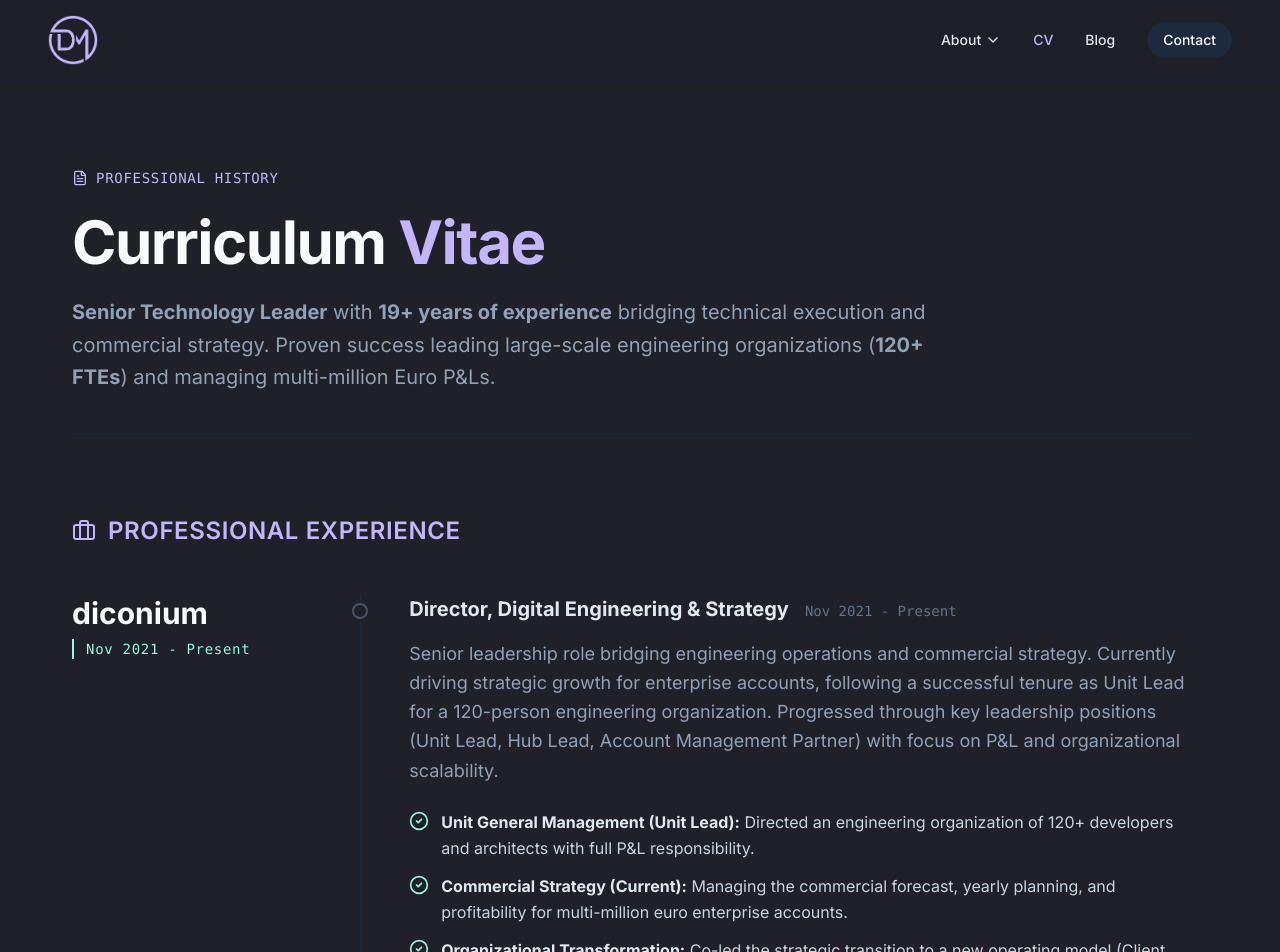
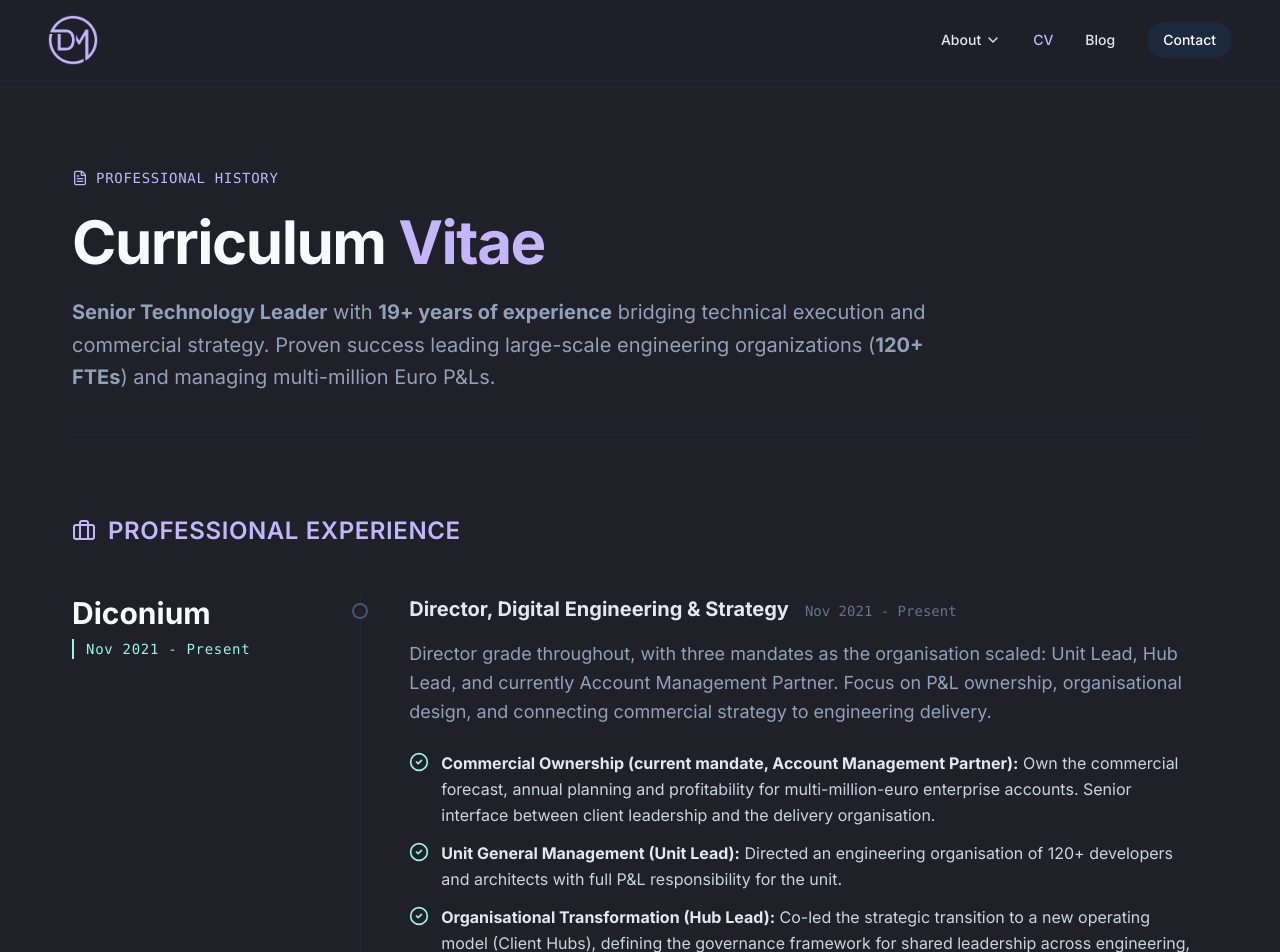
Before and after one commit to dennismende/personal-website, a Next.js app: page /cv in a window 1280 px wide. Shown: the top 952 px of the page. Built offline with nearby package versions, Linux system fonts and the light colour scheme.

Commit message:
Adjust Diconium entry of my CV

```diff
--- a/app/cv/page.tsx
+++ b/app/cv/page.tsx
@@ -16,18 +16,18 @@ export default function CVPage() {
   const experiences = [
     {
       id: 1,
-      company: "diconium",
+      company: "Diconium",
       totalPeriod: "Nov 2021 - Present",
       roles: [
         {
           title: "Director, Digital Engineering & Strategy",
           period: "Nov 2021 - Present",
-          description: "Senior leadership role bridging engineering operations and commercial strategy. Currently driving strategic growth for enterprise accounts, following a successful tenure as Unit Lead for a 120-person engineering organization. Progressed through key leadership positions (Unit Lead, Hub Lead, Account Management Partner) with focus on P&L and organizational scalability.",
+          description: "Director grade throughout, with three mandates as the organisation scaled: Unit Lead, Hub Lead, and currently Account Management Partner. Focus on P&L ownership, organisational design, and connecting commercial strategy to engineering delivery.",
           achievements: [
-            "Unit General Management (Unit Lead): Directed an engineering organization of 120+ developers and architects with full P&L responsibility.",
-            "Commercial Strategy (Current): Managing the commercial forecast, yearly planning, and profitability for multi-million euro enterprise accounts.",
-            "Organizational Transformation: Co-led the strategic transition to a new operating model (Client Hubs), defining governance frameworks for the shared leadership structure.",
-            "Technical Vision: Established the 'T-Shaped' engineering competence strategy across the division, modernizing the talent pool to align with future market needs."
+            "Commercial Ownership (current mandate, Account Management Partner): Own the commercial forecast, annual planning and profitability for multi-million-euro enterprise accounts. Senior interface between client leadership and the delivery organisation.",
+            "Unit General Management (Unit Lead): Directed an engineering organisation of 120+ developers and architects with full P&L responsibility for the unit.",
+            "Organisational Transformation (Hub Lead): Co-led the strategic transition to a new operating model (Client Hubs), defining the governance framework for shared leadership across engineering, delivery and account management.",
+            "Technical Vision: Established the T-shaped engineering competence strategy across the division, modernising the talent pool to align with future market needs."
           ],
           competencies: ["General Management", "P&L Management", "Org Transformation", "Digital Strategy"]
         }
--- a/components/JsonLd.tsx
+++ b/components/JsonLd.tsx
@@ -35,7 +35,7 @@ export function PersonSchema({
         sameAs,
         worksFor: {
             "@type": "Organization",
-            name: "diconium",
+            name: "Diconium",
             url: "https://diconium.com",
         },
     };
```
